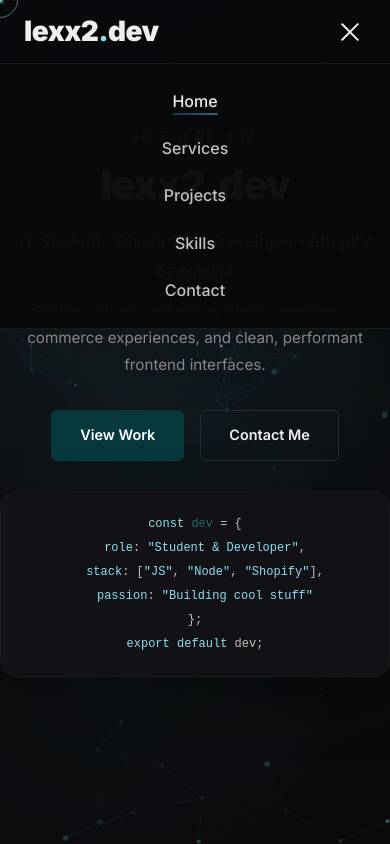
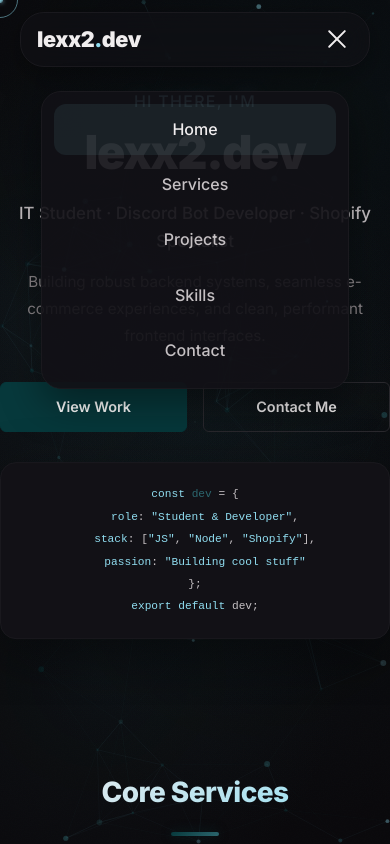
Before and after one commit to rayenkhlifi93/lexx2dev, a plain HTML site: page index.html in a window 390 px wide. Both pictures are taken after a click on the button "Toggle navigation menu". Shown: the top 844 px of the page. Drawn offline with nearby package versions, Linux system fonts and the light colour scheme; animation ran at ten frames a second.

Commit message:
aaaaaaaaaa

```diff
--- a/index.html
+++ b/index.html
@@ -104,11 +104,6 @@
             Custom automation, database integrations, backend architecture, and PM2
             process management for reliable 24/7 operation.
           </p>
-          <div class="service-card__tags">
-            <span>Node.js</span>
-            <span>Discord.js</span>
-            <span>MongoDB</span>
-          </div>
         </div>
 
         <div class="service-card fade-in">
@@ -123,11 +118,6 @@
             Custom theme configuration, Liquid layout modifications, product page
             optimization, and full domain/DNS setup.
           </p>
-          <div class="service-card__tags">
-            <span>Shopify</span>
-            <span>Liquid</span>
-            <span>DNS</span>
-          </div>
         </div>
 
         <div class="service-card fade-in">
@@ -142,11 +132,6 @@
             Lightweight, responsive, and fast-loading web experiences built with
             modern best practices and zero bloat.
           </p>
-          <div class="service-card__tags">
-            <span>HTML/CSS</span>
-            <span>Tailwind</span>
-            <span>JS</span>
-          </div>
         </div>
       </div>
     </div>
@@ -173,10 +158,6 @@
               hub channel to get your own private room with lock/unlock, trust
               or block users, custom names, and full moderation controls.
             </p>
-            <div class="project-card__tags">
-              <span>Discord.js</span>
-              <span>MySQL</span>
-            </div>
 
           </div>
         </div>
@@ -192,12 +173,6 @@
               verification, staff tooling, security systems, disputes, custom
               roles, and audit logging.
             </p>
-            <div class="project-card__tags">
-              <span>Node.js</span>
-              <span>Discord.js</span>
-              <span>MySQL</span>
-              <span>PM2</span>
-            </div>
 
           </div>
         </div>
@@ -213,12 +188,6 @@
               leveling, tickets, and private rooms, with canvas-generated rank
               cards and an automated staff panel.
             </p>
-            <div class="project-card__tags">
-              <span>Node.js</span>
-              <span>Discord.js</span>
-              <span>MySQL</span>
-              <span>Canvas</span>
-            </div>
 
           </div>
         </div>
--- a/style.css
+++ b/style.css
@@ -41,6 +41,7 @@ html {
 
 body {
   font-family: var(--font-sans);
+  -webkit-tap-highlight-color: transparent;
   background-color: var(--bg-primary);
   background-image:
     radial-gradient(ellipse 600px 500px at 80% 15%, rgba(7, 57, 60, 0.15), transparent 70%),
@@ -178,23 +179,29 @@ button { font: inherit; cursor: pointer; border: none; background: none; color:
 /* ============================================ */
 .header {
   position: fixed;
-  top: 0;
-  left: 0;
-  right: 0;
-  height: var(--header-height);
-  background: rgba(10, 9, 12, 0.85);
-  backdrop-filter: blur(12px);
-  -webkit-backdrop-filter: blur(12px);
-  border-bottom: 1px solid var(--border);
+  top: 16px;
+  left: 50%;
+  transform: translateX(-50%);
   z-index: 1000;
-  transition: border-color var(--transition);
+  width: 100%;
+  max-width: var(--max-width);
+  border-radius: 50px;
+  background: rgba(18, 17, 22, 0.6);
+  backdrop-filter: blur(16px);
+  -webkit-backdrop-filter: blur(16px);
+  border: 1px solid var(--border);
+  box-shadow: 0 8px 32px rgba(0, 0, 0, 0.35);
+  transition: border-color var(--transition), background var(--transition), box-shadow var(--transition);
 }
 
 .header__inner {
   display: flex;
   align-items: center;
   justify-content: space-between;
-  height: 100%;
+  gap: 32px;
+  padding: 10px 22px;
+  width: auto;
+  max-width: none;
 }
 
 .logo {
@@ -854,6 +861,14 @@ button { font: inherit; cursor: pointer; border: none; background: none; color:
 /* RESPONSIVE — MOBILE                         */
 /* ============================================ */
 @media (max-width: 640px) {
+  html {
+    scroll-padding-top: 84px;
+  }
+
+  .container {
+    padding: 0 20px;
+  }
+
   .section {
     padding: 64px 0;
   }
@@ -862,20 +877,38 @@ button { font: inherit; cursor: pointer; border: none; background: none; color:
     margin-bottom: 40px;
   }
 
-  /* Mobile nav */
+  /* Floating island header on mobile */
+  .header {
+    top: 12px;
+    border-radius: 24px;
+    max-width: calc(100% - 40px);
+  }
+
+  .header__inner {
+    gap: 16px;
+    padding: 8px 16px;
+  }
+
+  .logo {
+    font-size: 1.35rem;
+  }
+
+  /* Mobile nav dropdown — rounded floating panel */
   .nav {
     position: fixed;
-    top: var(--header-height);
-    left: 0;
-    right: 0;
-    background: rgba(10, 9, 12, 0.97);
-    backdrop-filter: blur(12px);
-    -webkit-backdrop-filter: blur(12px);
-    border-bottom: 1px solid var(--border);
-    padding: 24px;
-    transform: translateY(-110%);
+    top: 78px;
+    left: 20px;
+    right: 20px;
+    background: rgba(18, 17, 22, 0.92);
+    backdrop-filter: blur(16px);
+    -webkit-backdrop-filter: blur(16px);
+    border: 1px solid var(--border);
+    border-radius: 20px;
+    padding: 12px;
+    box-shadow: 0 16px 40px rgba(0, 0, 0, 0.4);
+    transform: translateY(-12px);
     opacity: 0;
-    transition: transform 350ms ease, opacity 350ms ease;
+    transition: transform 300ms ease, opacity 300ms ease;
     pointer-events: none;
   }
 
@@ -887,26 +920,53 @@ button { font: inherit; cursor: pointer; border: none; background: none; color:
 
   .nav__list {
     flex-direction: column;
-    gap: 20px;
-    align-items: center;
+    gap: 4px;
+    align-items: stretch;
   }
 
   .nav__link {
     font-size: 1rem;
+    display: block;
+    padding: 12px 16px;
+    border-radius: 12px;
+    text-align: center;
+  }
+
+  .nav__link:hover,
+  .nav__link.active {
+    background: rgba(144, 221, 240, 0.08);
+  }
+
+  .nav__link::after {
+    display: none;
   }
 
   .hamburger {
     display: flex;
+    padding: 10px;
+    margin-right: -6px;
   }
 
   .hero {
     min-height: auto;
-    padding-bottom: 60px;
+    padding-bottom: 56px;
+  }
+
+  .hero__inner {
+    padding: 24px 0 0;
+  }
+
+  .hero__title {
+    font-size: clamp(2.2rem, 12vw, 3rem);
+  }
+
+  .hero__actions .btn {
+    flex: 1;
   }
 
   .hero__code-card {
-    font-size: 0.75rem;
-    padding: 20px 24px;
+    font-size: 0.7rem;
+    padding: 20px 20px;
   }
 
   .hero__scroll-indicator {
@@ -915,6 +975,10 @@ button { font: inherit; cursor: pointer; border: none; background: none; color:
 
   .services__grid {
     grid-template-columns: 1fr;
+  }
+
+  .service-card {
+    padding: 28px 22px;
   }
 
   .projects__grid {
@@ -933,9 +997,30 @@ button { font: inherit; cursor: pointer; border: none; background: none; color:
     font-size: 0.8rem;
   }
 
+  .contact__profiles--row {
+    gap: 20px;
+    flex-wrap: wrap;
+  }
+
   .footer__inner {
     flex-direction: column;
     gap: 8px;
     text-align: center;
   }
 }
+
+/* Extra small screens */
+@media (max-width: 380px) {
+  .hero__actions {
+    flex-direction: column;
+  }
+
+  .hero__actions .btn {
+    width: 100%;
+  }
+
+  .contact__profiles--row {
+    flex-direction: column;
+    gap: 12px;
+  }
+}
```
